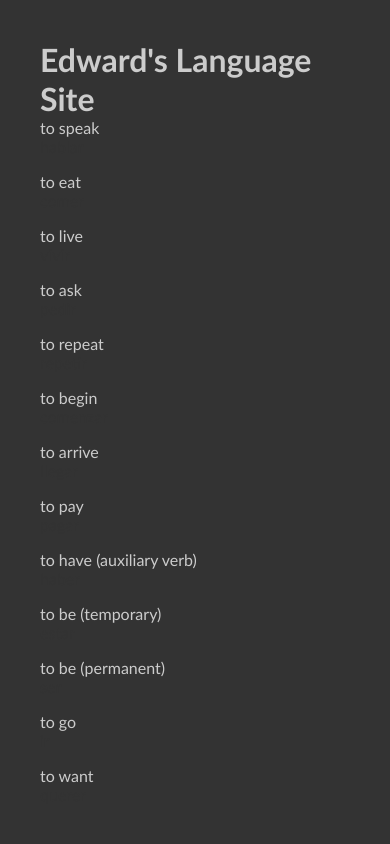
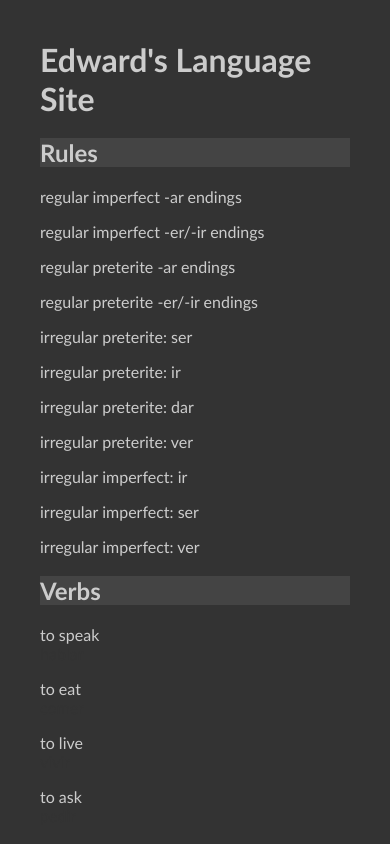
Before and after one commit to edwardtanguay/edwardlang, a React (Vite) app: page / in a window 390 px wide. Shown: the top 844 px of the page. Built offline with nearby package versions, Linux system fonts and the light colour scheme.

Commit message:
for smartphone

```diff
--- a/src/App.jsx
+++ b/src/App.jsx
@@ -1,16 +1,51 @@
+import { useState, useEffect } from 'react';
 import './App.scss';
 import spanishVerbs from './data/spanishVerbs.json';
+import initialSpanishRules from './data/spanishRules.json';
+
+initialSpanishRules.forEach((m) => (m.expanded = false));
 
 function App() {
+    const [spanishRules, setSpanishRules] = useState(initialSpanishRules);
+
+    const handleToggleRule = (rule) => {
+        rule.expanded = !rule.expanded;
+        setSpanishRules([...spanishRules]);
+    };
+
     return (
         <div className="App">
             <h1>Edward's Language Site</h1>
+            <h2>Rules</h2>
+            <div className="rules">
+                {spanishRules.map((rule, i) => {
+                    return (
+                        <div className="rule" key={i}>
+                            <div
+                                className="frontSide"
+                                onClick={() => handleToggleRule(rule)}
+                            >
+                                {rule.front}
+                            </div>
+                            {rule.expanded && (
+                                <div className="backSide">
+                                    <div className="back">{rule.back}</div>
+                                </div>
+                            )}
+                        </div>
+                    );
+                })}
+            </div>
+
+            <h2>Verbs</h2>
             <div className="verbs">
                 {spanishVerbs.map((verb, i) => {
-                  return <div className="verb" key={i}>
-                      <div className="english">{verb.english}</div>
-                      <div className="spanish">{verb.verb}</div>
-                    </div>;
+                    return (
+                        <div className="verb" key={i}>
+                            <div className="english">{verb.english}</div>
+                            <div className="spanish">{verb.verb}</div>
+                        </div>
+                    );
                 })}
             </div>
         </div>
--- a/src/App.scss
+++ b/src/App.scss
@@ -8,8 +8,23 @@ body {
 		margin: 0;
 	}
 
+	h2 {
+		background: #444;
+	}
+
+	.rule {
+		margin-bottom: 1rem;
+		.frontSide {
+			cursor: pointer;
+		}
+		.backSide {
+			color: rgb(216, 216, 84);
+		}
+	}
+
 	.verb {
 		margin-bottom: 1rem;
+
 		.spanish {
 			color: #333;
 		}
```
